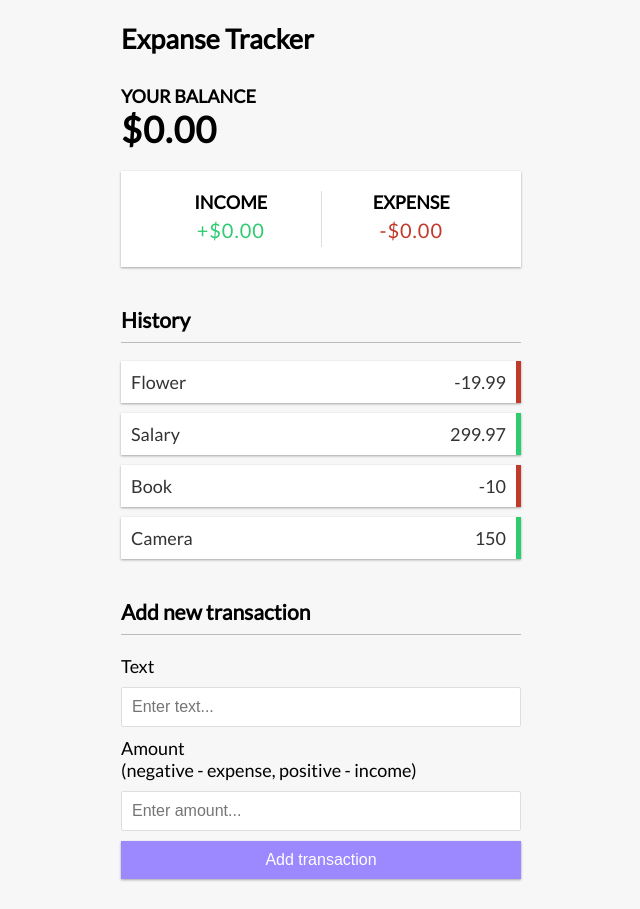
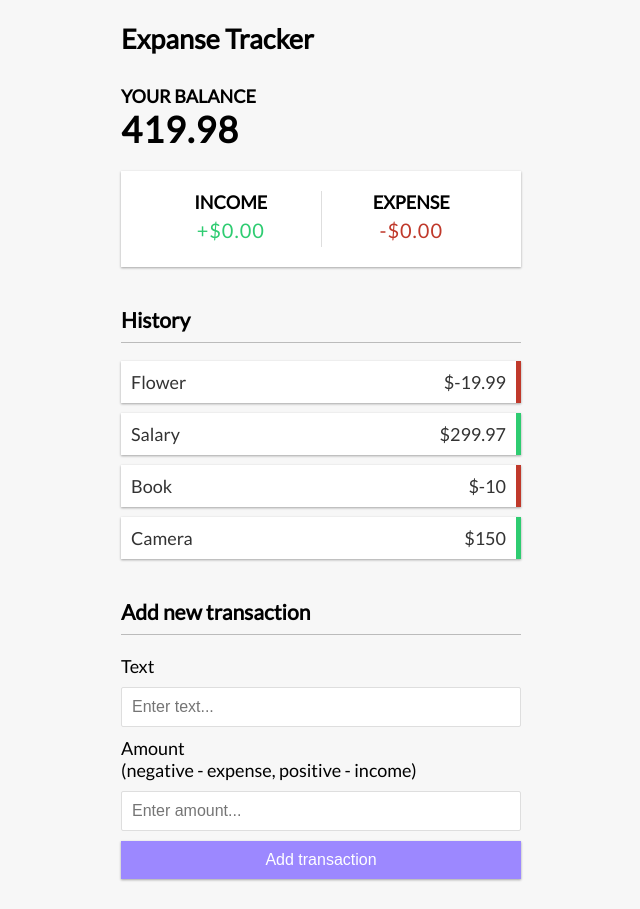
Before and after one commit to Muniox/expanse-tracker, a Vue app: page / in a window 1280 px wide. Shown: the whole page, without its empty margins (319-959 px from the left). Built offline with nearby package versions, Linux system fonts and the light colour scheme.

Commit message:
Transaction and Balance component updated

```diff
--- a/src/App.vue
+++ b/src/App.vue
@@ -4,14 +4,34 @@ import Balance from '@/components/Balance.vue'
 import IncomeExpenses from '@/components/IncomeExpenses.vue'
 import TransactionList from '@/components/transactionList.vue'
 import AddTransaction from '@/components/AddTransaction.vue'
+import { ref, computed } from 'vue'
+
+export interface transaction {
+  id: number
+  text: string
+  amount: number
+}
+
+const transactions = ref<transaction[]>([
+  { id: 1, text: 'Flower', amount: -19.99 },
+  { id: 2, text: 'Salary', amount: 299.97 },
+  { id: 3, text: 'Book', amount: -10 },
+  { id: 4, text: 'Camera', amount: 150 }
+])
+
+const total = computed(() => {
+  return transactions.value.reduce((acc, transaction) => {
+    return acc + transaction.amount
+  }, 0)
+})
 </script>
 
 <template>
   <Header />
   <div class="container">
-    <Balance />
+    <Balance :total="total" />
     <IncomeExpenses />
-    <TransactionList />
+    <TransactionList :transactions="transactions" />
     <AddTransaction />
   </div>
 </template>
--- a/src/components/Balance.vue
+++ b/src/components/Balance.vue
@@ -1,8 +1,10 @@
-<script setup lang="ts"></script>
+<script setup lang="ts">
+defineProps<{ total: number }>()
+</script>
 
 <template>
   <h4>Your Balance</h4>
-  <h1 id="balance">$0.00</h1>
+  <h1 id="balance">{{ total }}</h1>
 </template>
 
 <style scoped></style>
--- a/src/components/transactionList.vue
+++ b/src/components/transactionList.vue
@@ -1,21 +1,20 @@
 <script setup lang="ts">
-const transactions = [
-  { id: 1, text: 'Flower', amount: -19.99 },
-  { id: 2, text: 'Salary', amount: 299.97 },
-  { id: 3, text: 'Book', amount: -10 },
-  { id: 4, text: 'Camera', amount: 150 }
-]
+import type { transaction } from '@/App.vue'
+
+defineProps<{
+  transactions: transaction[]
+}>()
 </script>
 
 <template>
   <h3>History</h3>
   <ul id="list" class="list">
     <li
-      :class="transaction.amount >= 0 ? 'plus' : 'minus'"
+      :class="transaction.amount < 0 ? 'minus' : 'plus'"
       v-for="transaction in transactions"
       :key="transaction.id"
     >
-      {{ transaction.text }} <span>{{ transaction.amount }}</span
+      {{ transaction.text }} <span>${{ transaction.amount }}</span
       ><button class="delete-btn">x</button>
     </li>
   </ul>
```
Also changed, not shown: notatki.txt.
